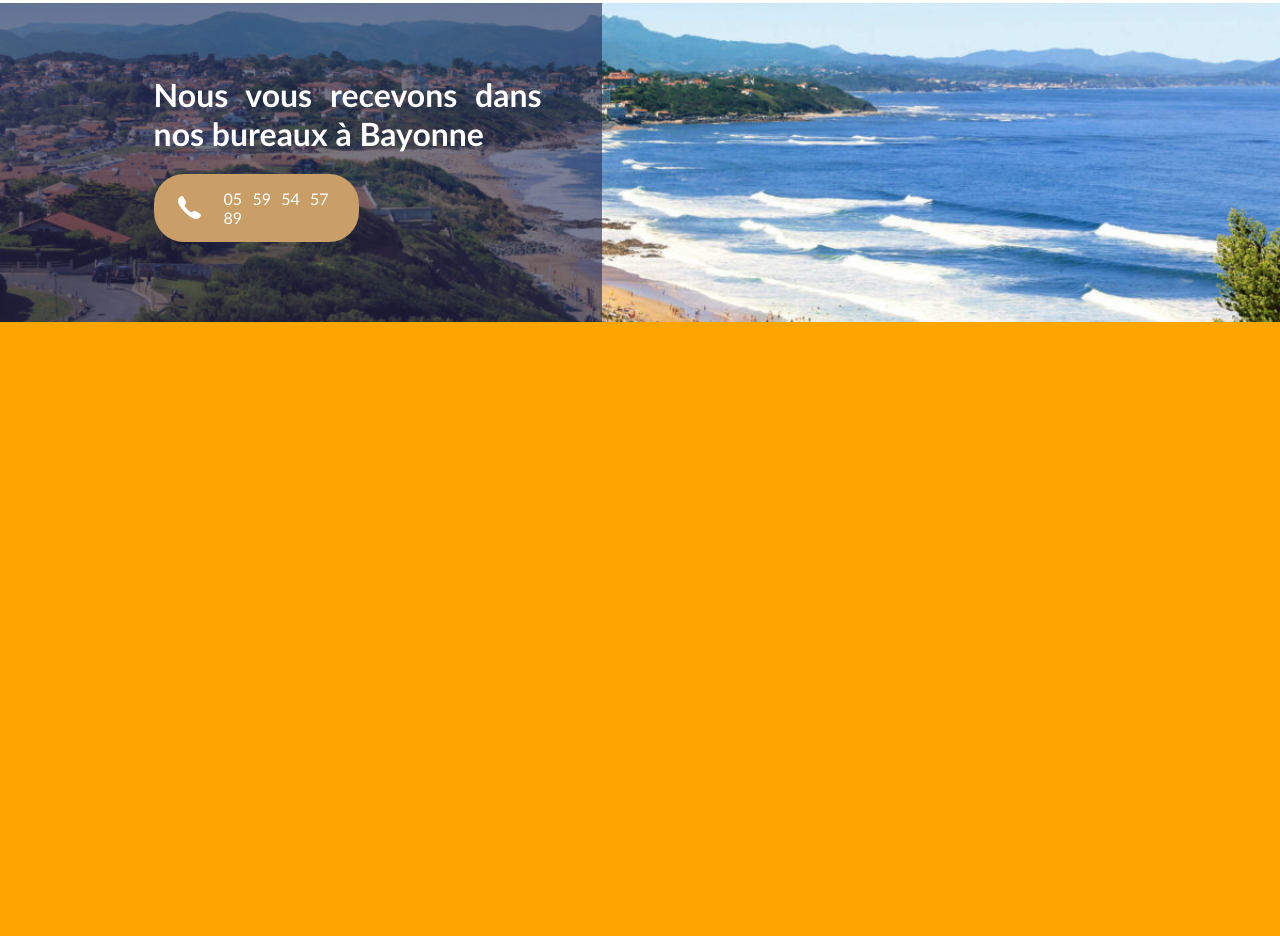
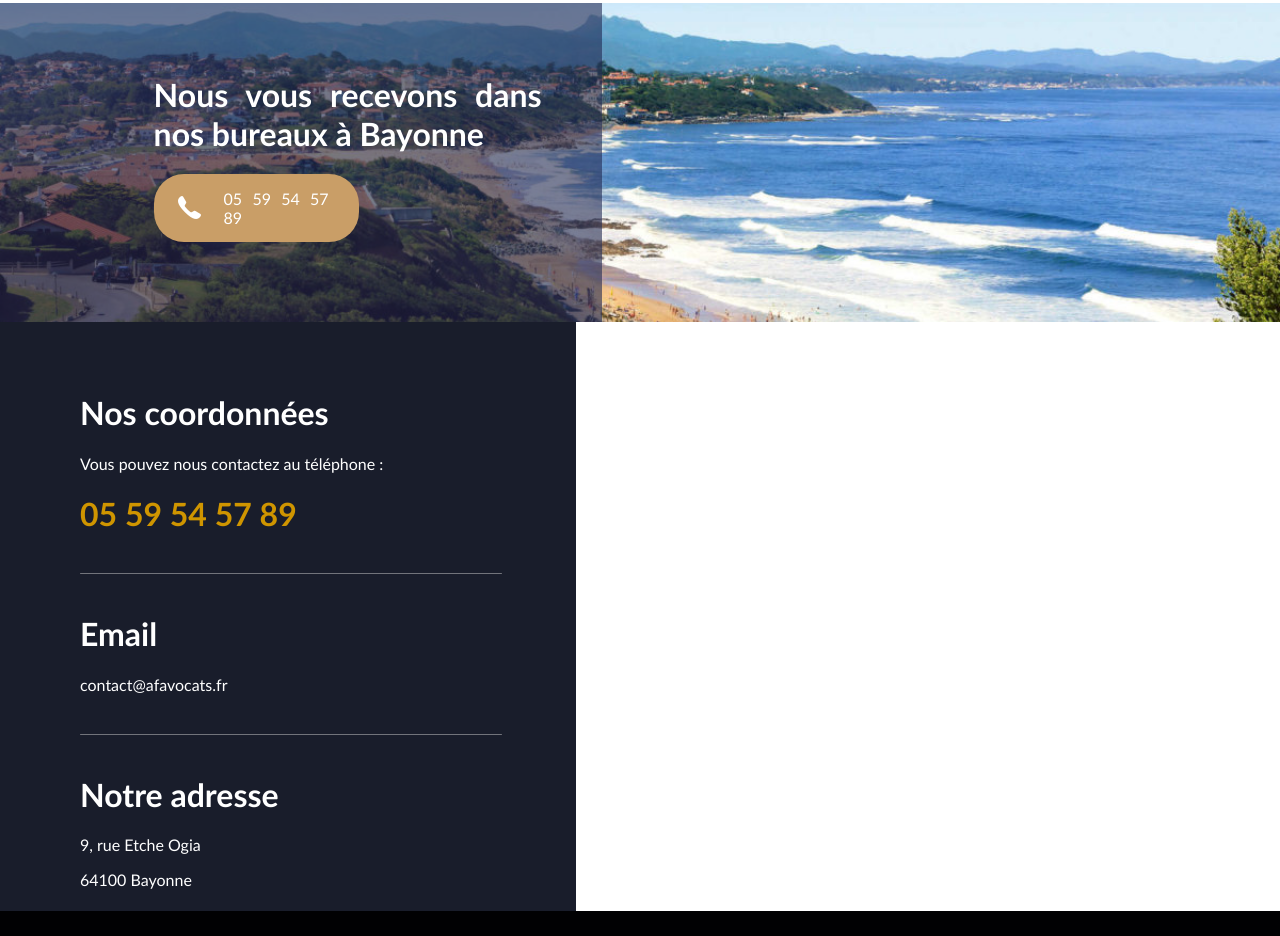
Before and after one commit to OlivierFch/Web-Design-JDAvocats, a plain HTML site: page index.html in a window 1280 px wide. Shown: the part 3225-4161 px from the top of the page. After the commit the page ends 4136 px from the top, so only its background shows below. Drawn offline with nearby package versions, Linux system fonts and the light colour scheme.

Commit message:
Première partie de la section Contact
Partie Information

```diff
--- a/index.html
+++ b/index.html
@@ -192,7 +192,29 @@
     </div>
 
     <div id="contact">
+        <div class="bloc_information">
+            <div class="premiere_div">
+                <h1>Nos coordonnées</h1>
+                <p>Vous pouvez nous contactez au téléphone :</p>
+                <h1 class="num_tel">05 59 54 57 89</h1>
+            </div>
+            <div class="divider"></div>
 
+            <div class="deuxieme_div">
+                <h1>Email</h1>
+                <p>contact@afavocats.fr</p>
+            </div>
+            <div class="divider"></div>
+
+            <div class="troisieme_div">
+                <h1>Notre adresse</h1>
+                <p>9, rue Etche Ogia</p>
+                <p>64100 Bayonne</p>
+            </div>
+        </div>
+        <div class="bloc_formulaire">
+
+        </div>
     </div>
 
     <footer>
--- a/styles.css
+++ b/styles.css
@@ -11,6 +11,7 @@
 
     --gold: #C99E67;
     --dark-gold: #B58240;
+    --dark_yellow: #CF9500;
     --blue: #344183;
 
     --font-titre-partie: #A9814E;
@@ -55,7 +56,7 @@ body {
 }
 
 .navbar a:hover {
-    color: var(--gold);
+    color: var(--dark_yellow);
 }
 
 .logo {
@@ -390,11 +391,72 @@ body {
 /* -------------------------------- Contact section -------------------------------- */
 
 #contact {
-    height: 48vw;
+    /* height: 46vw;
     width: auto;
     background-color: orange;
+
+    display: flex;
+    justify-content: center;
+    align-items: center;
+    flex-wrap: wrap; */
+
+    height: fit-content;
+    background-color: var(--orange);
+
+    display: flex;
+    align-items: center;
+    flex-wrap: wrap;
+
 }
 
+.bloc_information {
+    height: 46vw;
+    width: 45%;
+    background-color: var(--dark_grey);
+    color: var(--white);
+    font-size: 1.3rem;
+}
+
+.bloc_information .premiere_div {
+    padding: 50px 0 0 80px;
+}
+
+.bloc_information .deuxieme_div {
+    padding: 0 0 0 80px;
+}
+
+.bloc_information .troisieme_div {
+    padding: 0 0 0 80px;
+}
+
+.bloc_information .premiere_div .num_tel {
+    color: var(--dark_yellow);
+}
+
+.bloc_information h1 {
+    font-size: 2rem;
+}
+
+.bloc_information p {
+    font-size: 1rem;
+    font-weight: 100; /* Essayer de rendre la police plus fine */
+}
+
+.divider {
+    display: flex;
+    justify-content: center;
+    height: 1px;
+    width: 33vw;
+    background-color: rgba(204, 204, 204, 0.5);
+    border-radius: 5px;
+    margin: 40px 80px;
+  }
+
+.bloc_formulaire {
+    height: 46vw;
+    width: 55%;
+    background-color: var(--white);
+}
 
 
 /* -------------------------------- Mobile device -------------------------------- */
```
